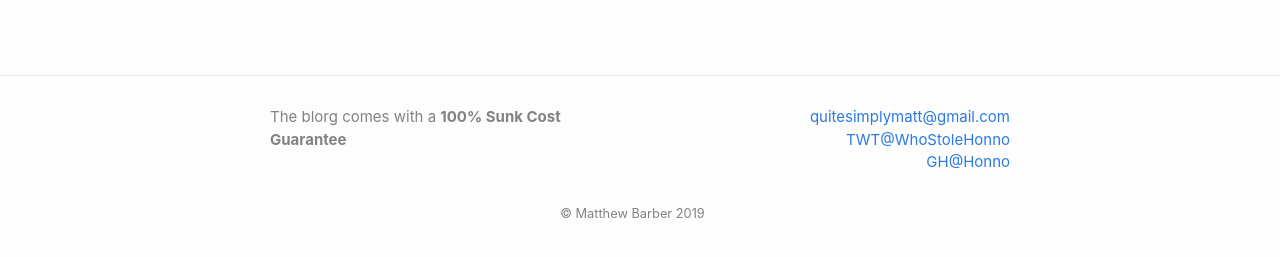
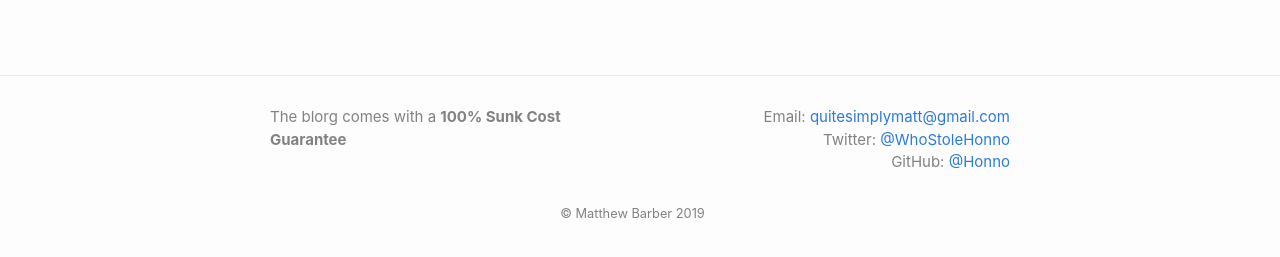
Before and after one commit to honno/gzip-quine, a Jekyll site: the page built from index.md, in a window 1280 px wide. Shown: the part 632-889 px from the top of the page. Built offline with Jekyll 4.4.1, drawn with Linux system fonts in a browser that asks for light colours.

Commit message:
better footer

```diff
--- a/_includes/footer.html
+++ b/_includes/footer.html
@@ -13,23 +13,17 @@
             style="text-align: right">
           {%- if site.email -%}
           <li>
-            <a class="u-email" href="mailto:{{ site.email }}">
-              {{ site.email }}
-            </a>
+            Email: <a class="u-email" href="mailto:{{ site.email }}">{{ site.email }}</a>
           </li>
           {%- endif -%}
           {%- if site.twitter_username -%}
           <li>
-            <a class="u-twitter" href="https://twitter.com/{{ site.twitter_username }}">
-              TWT@{{ site.twitter_username }}
-            </a>
+            Twitter: <a class="u-twitter" href="https://twitter.com/{{ site.twitter_username }}">@{{ site.twitter_username }}</a>
           </li>
           {%- endif -%}
           {%- if site.github_username -%}
           <li>
-            <a class="u-twitter" href="https://github.com/{{ site.github_username }}">
-              GH@{{ site.github_username }}
-            </a>
+            GitHub: <a class="u-twitter" href="https://github.com/{{ site.github_username }}">@{{ site.github_username }}</a>
           </li>
           {%- endif -%}
         </ul>
```
